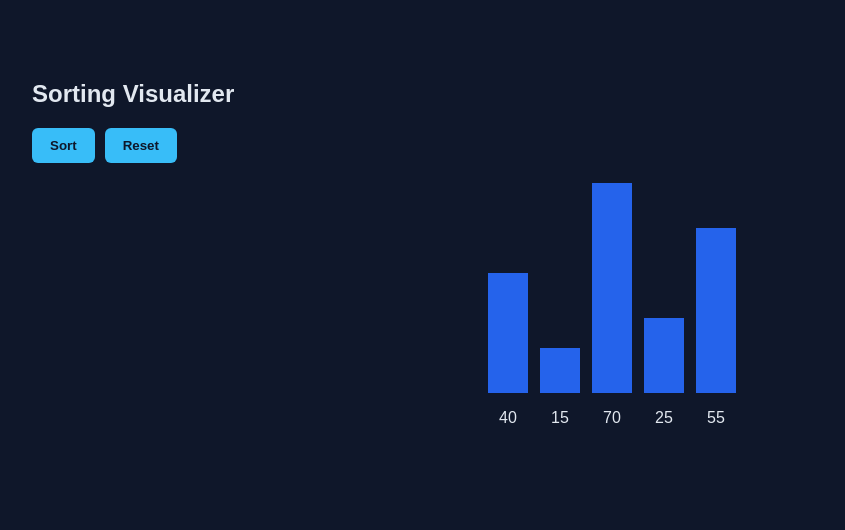
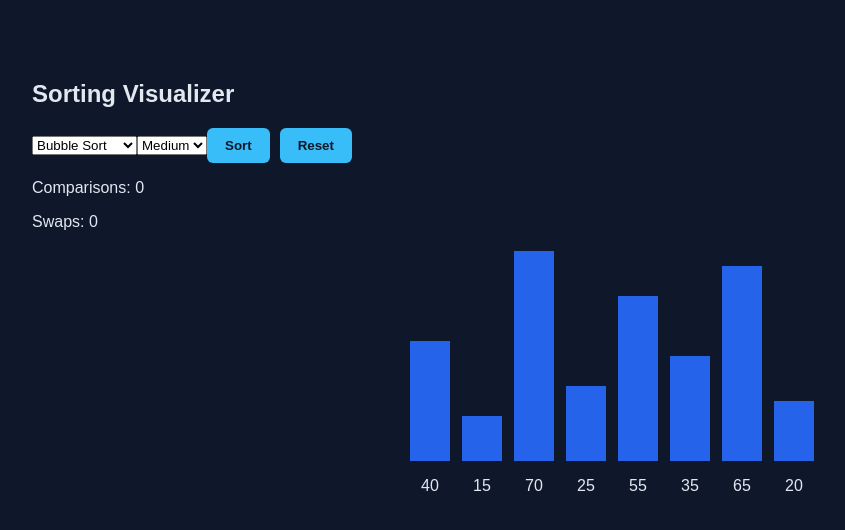
Before and after one commit to hchopra1/sorting-visualizer, a React (Vite) app: page / in a window 1280 px wide. Shown: the top 530 px of the page, without its empty margins (28-873 px from the left). Built offline with nearby package versions, Linux system fonts and the light colour scheme.

Commit message:
Add selection sort and sorting metrics

```diff
--- a/src/SortingVisualizer.jsx
+++ b/src/SortingVisualizer.jsx
@@ -2,12 +2,19 @@ import {useState} from 'react'
 
 function SortingVisualizer() {
 
-    const [numbers, setNumbers] = useState([40, 15, 70, 25, 55])
+    const [numbers, setNumbers] = useState([40, 15, 70, 25, 55, 35, 65, 20])
     const [isSorting, setIsSorting] = useState(false)
     const [activeIndexes, setActiveIndexes] = useState([])
+    const [algorithm, setAlgorithm] = useState('bubble')
+    const[speed, setSpeed] = useState(500)
+    const [comparisons, setComparisons] = useState(0)
+    const [swaps, setSwaps] = useState(0)
 
-    async function sortNumbers() {
+    async function bubbleSort() {
         setIsSorting(true)
+        setComparisons(0)
+        setSwaps(0)
+
         const newNumbers = [...numbers]
 
         for (let j = 0; j < newNumbers.length - 1; j++) {
@@ -15,6 +22,8 @@ function SortingVisualizer() {
 
             for (let i = 0; i < newNumbers.length - 1 - j; i++) {
                 setActiveIndexes([i, i + 1])
+                setComparisons(prev => prev + 1)
+
                 if (newNumbers[i] > newNumbers[i + 1]) {
                     const temp = newNumbers[i]
                     newNumbers[i] = newNumbers[i + 1]
@@ -22,6 +31,7 @@ function SortingVisualizer() {
 
                     swapped = true
                     setNumbers([...newNumbers])
+                    setSwaps(prev => prev + 1)
                 }
                 await new Promise(resolve => setTimeout(resolve, 500))
             }
@@ -35,18 +45,85 @@ function SortingVisualizer() {
         setActiveIndexes([])
     }
 
+    async function selectionSort() {
+        setIsSorting(true)
+        setComparisons(0)
+        setSwaps(0)
+
+        const newNumbers=[...numbers]
+
+        for (let i = 0; i < newNumbers.length - 1; i++) {
+            let smallestIndex = i
+
+            for (let j = i + 1; j < newNumbers.length; j++) {
+                setActiveIndexes([smallestIndex, j])
+                setComparisons(prev => prev + 1)
+
+                await new Promise(resolve => setTimeout(resolve, 500))
+
+                if (newNumbers[j] < newNumbers[smallestIndex]) {
+                    smallestIndex = j
+                }
+            }
+
+            if (smallestIndex !== i) {
+                const temp = newNumbers[i]
+                newNumbers[i] = newNumbers[smallestIndex]
+                newNumbers[smallestIndex] = temp
+
+                setNumbers([...newNumbers])
+                setSwaps(prev => prev + 1)
+            }
+        }
+
+        setNumbers(newNumbers)
+        setIsSorting(false)
+        setActiveIndexes([])
+    }
+
+    async function sortNumbers() {
+        if (algorithm === 'bubble') {
+            await bubbleSort()
+        }
+
+        if (algorithm === 'selection') {
+            await selectionSort()
+        }
+    }
+
     function resetNumbers() {
-        const randomNumbers = Array.from({ length: 5 }, () =>
+        const randomNumbers = Array.from({ length: 8 }, () =>
             Math.floor(Math.random() * 61) + 20
         )
 
         setNumbers(randomNumbers)
         setActiveIndexes([])
+        setComparisons(0)
     }
 
     return (
         <section className = "sorting-visualizer">
             <h1>Sorting Visualizer</h1>
+
+            <select
+                value={algorithm}
+                onChange={(event) => setAlgorithm(event.target.value)}
+                disabled={isSorting}
+            >
+                <option value="bubble">Bubble Sort</option>
+                <option value="selection">Selection Sort</option>
+            </select>
+
+            <select
+                value={speed}
+                onChange={(event) => setSpeed(Number(event.target.value))}
+                disabled={isSorting}
+            >
+
+                <option value={800}>Slow</option>
+                <option value={500}>Medium</option>
+                <option value={200}>Fast</option>
+            </select>
 
             <button onClick={sortNumbers} disabled={isSorting}>
                 {isSorting ? 'Sorting...' : 'Sort'}
@@ -55,6 +132,10 @@ function SortingVisualizer() {
             <button onClick={resetNumbers} disabled={isSorting}>
                 Reset
             </button>
+
+            <p>Comparisons: {comparisons}</p>
+            <p>Swaps: {swaps}</p>
+
 
             <div className="bars">
                 {numbers.map((number, index) => (
```
